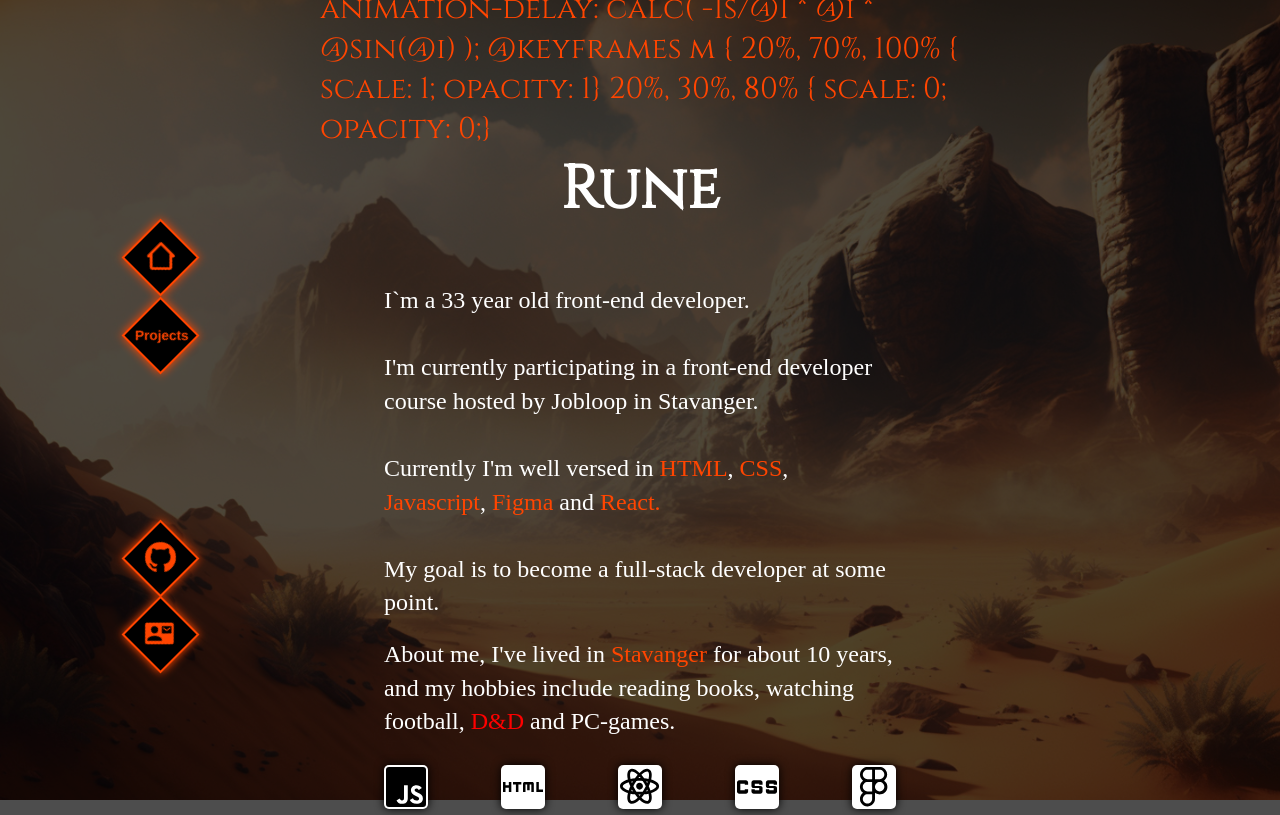
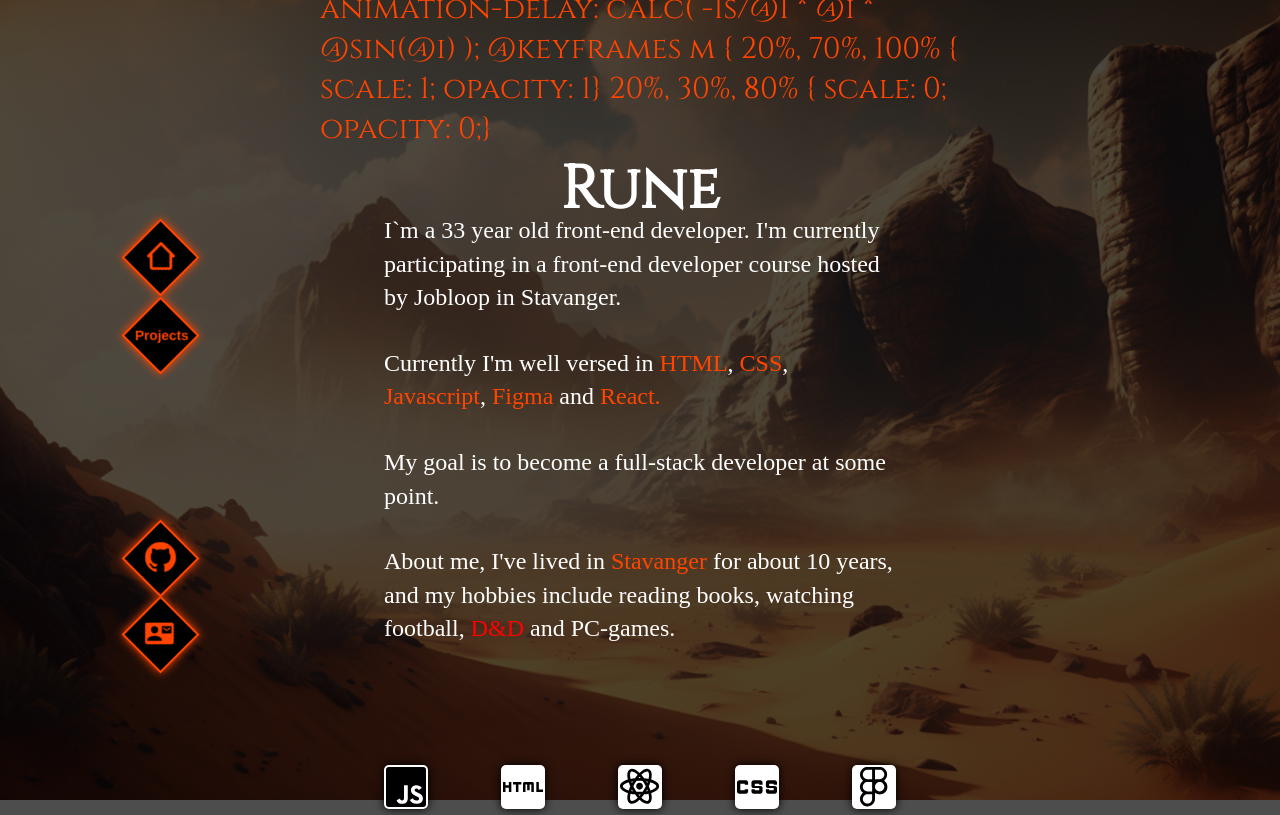
Before and after one commit to RuneKodehode/porto, a React (Vite) app: page /#/ in a window 1280 px wide. Built offline with nearby package versions, Linux system fonts and the light colour scheme.

Commit message:
remove br and replaced with flex and gap

```diff
--- a/src/Pages/Home.jsx
+++ b/src/Pages/Home.jsx
@@ -1,34 +1,25 @@
 export const Home = () => {
   return (
-    <div className="flavourText">
-      <br />
-      <br />
-      <br />
-      <div className="portfolio"> </div>
-
-      <p className="projects">
-        I`m a 33 year old front-end developer. <br />
-        <br />
-        I'm currently participating in a front-end developer course hosted by
-        Jobloop in Stavanger.
-        <br />
-        <br /> Currently I'm well versed in{" "}
+    <p className="projects">
+      <div>
+        I`m a 33 year old front-end developer. I'm currently participating in a
+        front-end developer course hosted by Jobloop in Stavanger.{" "}
+      </div>
+      <div>
+        Currently I'm well versed in{" "}
         <span style={{ color: "orangered" }}> HTML</span>,{" "}
         <span style={{ color: "orangered" }}>CSS</span>,{" "}
         <span style={{ color: "orangered" }}>Javascript</span>,{" "}
         <span style={{ color: "orangered" }}>Figma</span> and
         <span style={{ color: "orangered" }}> React.</span>
-        <br />
-        <br />
-        My goal is to become a full-stack developer at some point.
-      </p>
-      <br />
-      <p className="projects">
+      </div>
+      <div>My goal is to become a full-stack developer at some point.</div>
+      <div>
         About me, I've lived in{" "}
         <span style={{ color: "orangered" }}> Stavanger</span> for about 10
         years, and my hobbies include reading books, watching football,{" "}
         <span style={{ color: "red" }}> D&D</span> and PC-games.
-      </p>
-    </div>
+      </div>
+    </p>
   );
 };
--- a/src/index.css
+++ b/src/index.css
@@ -24,9 +24,12 @@ h2 {
   font-size: 2.5rem;
   text-decoration: underline;
 }
+
 .pitch {
+  align-self: center;
   justify-self: center;
-  align-self: center;
+  margin-top: auto;
+  margin-bottom: auto;
   font-family: "Heebo";
   grid-column: col-two;
   grid-row: two;
@@ -40,6 +43,11 @@ h1 {
   text-align: center;
   color: white;
 }
+.flavourText {
+  display: flex;
+  align-self: center;
+  justify-self: center;
+}
 ::-webkit-scrollbar {
   width: 0; /* Remove scrollbar space */
   background: transparent; /* Optional: just make scrollbar invisible */
@@ -49,21 +57,30 @@ h1 {
   padding: 0;
 }
 .projects {
+  display: flex;
+  flex-direction: column;
+  gap: 2rem;
+  justify-content: center;
+
   text-align: left;
   margin: auto;
   line-height: 1.4;
   font-weight: 300;
   font-size: 1.5rem;
   width: 40vw;
+  height: 50vh;
 }
 .p2 {
   padding: 40px;
   text-align: center;
 }
 .portfolio {
+  display: flex;
+  flex-wrap: wrap;
+  flex-direction: column;
+  align-content: center;
   grid-row: one;
   grid-column: col-two;
-  justify-self: center;
   align-self: flex-end;
   font-size: 1.875rem;
 }
```
